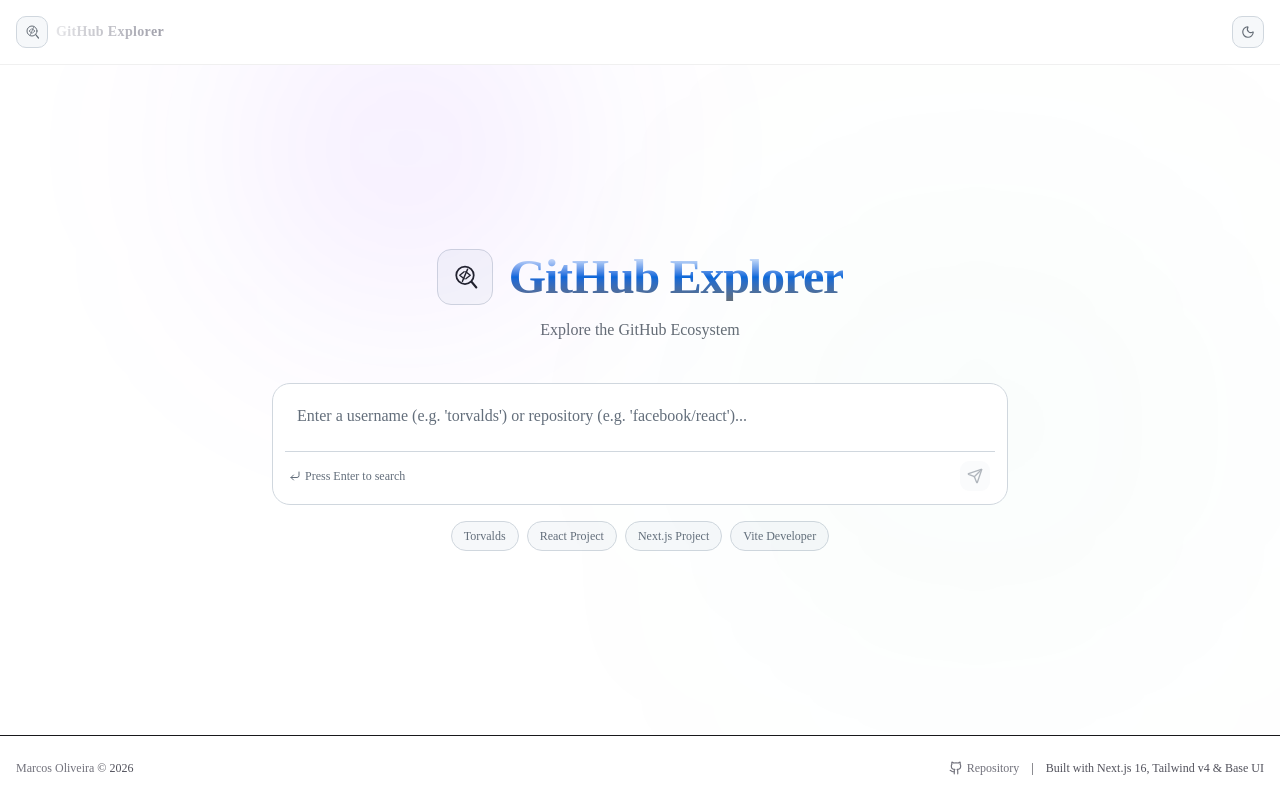
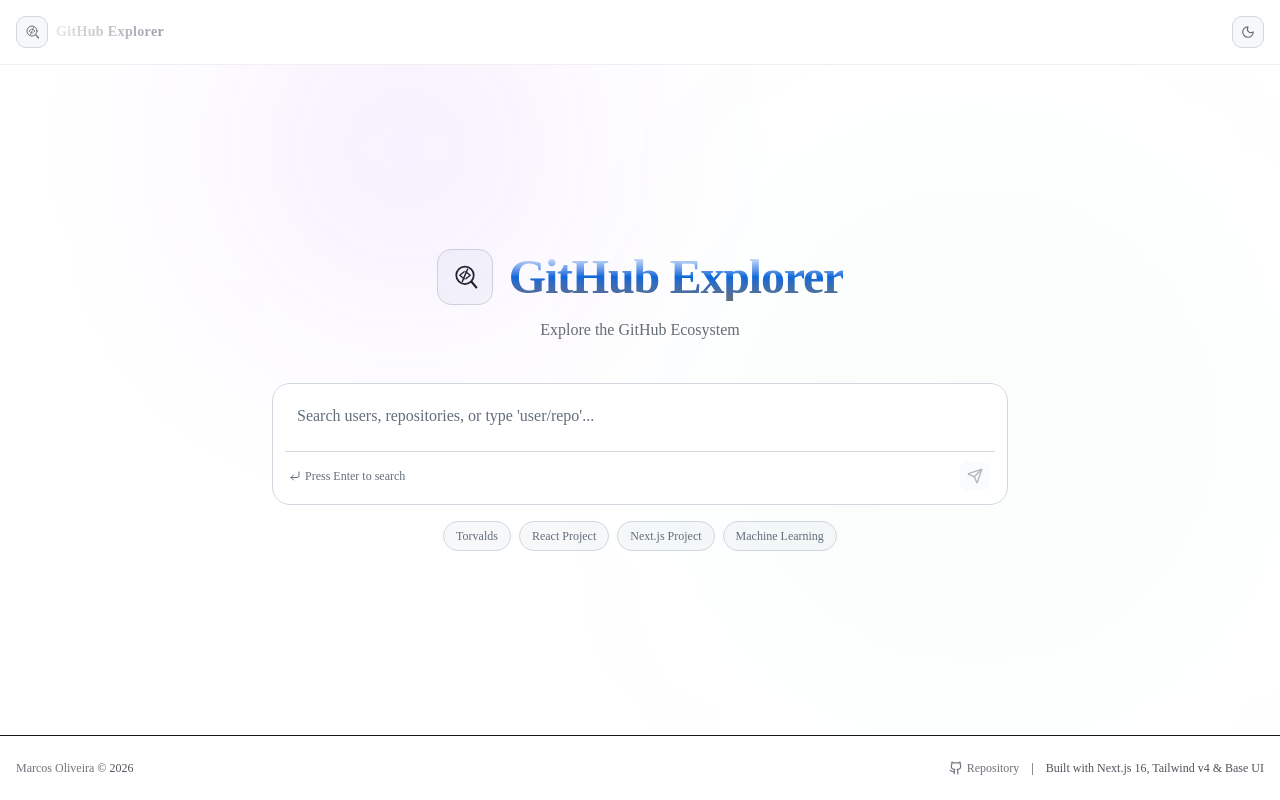
Before and after one commit to ziguifrido/github-explorer, a Next.js app: page / in a window 1280 px wide. Built offline with nearby package versions, Linux system fonts and the light colour scheme.

Commit message:
feat: wire up search UI with new results view and placeholder

```diff
--- a/src/app/page.tsx
+++ b/src/app/page.tsx
@@ -4,6 +4,7 @@
 import { useAppStore } from "@/store/useAppStore";
 import { LayoutHeader } from "@/components/LayoutHeader";
 import { ViewSearch } from "@/components/ViewSearch";
+import { ViewSearchResults } from "@/components/ViewSearchResults";
 import { ViewUser } from "@/components/ViewUser";
 import { ViewRepo } from "@/components/ViewRepo";
 import {
@@ -26,6 +27,8 @@
     }
 
     switch (view) {
+      case "results":
+        return <ViewSearchResults key="results-view" />;
       case "user":
         return <ViewUser key="user-view" />;
       case "repo":
--- a/src/components/LayoutHeader.tsx
+++ b/src/components/LayoutHeader.tsx
@@ -23,6 +23,9 @@
       repoOwner: "",
       repoName: "",
       error: null,
+      searchUsersResults: [],
+      searchReposResults: [],
+      searchQuery: "",
     });
   };
 
--- a/src/components/ViewSearch.tsx
+++ b/src/components/ViewSearch.tsx
@@ -51,7 +51,7 @@
     { label: 'Torvalds', value: 'torvalds' },
     { label: 'React Project', value: 'facebook/react' },
     { label: 'Next.js Project', value: 'vercel/next.js' },
-    { label: 'Vite Developer', value: 'yyx990803' },
+    { label: 'Machine Learning', value: 'machine learning' },
   ];
 
   return (
@@ -96,7 +96,7 @@
               }}
               onKeyDown={handleKeyDown}
               disabled={loading}
-              placeholder="Enter a username (e.g. 'torvalds') or repository (e.g. 'facebook/react')..."
+              placeholder="Search users, repositories, or type 'user/repo'..."
               className="w-full bg-transparent resize-none outline-none border-none py-2 px-3 text-sm md:text-base text-foreground placeholder-tertiary min-h-[44px] max-h-[180px] scrollbar-none font-sans"
             />
 
@@ -213,6 +213,8 @@
                     <div className="w-6 h-6 rounded-md bg-muted/60 border border-border flex items-center justify-center shrink-0">
                       {item.type === 'repo' ? (
                         <Compass className="w-3.5 h-3.5 text-tertiary group-hover:text-foreground transition-colors" />
+                      ) : item.type === 'search' ? (
+                        <History className="w-3.5 h-3.5 text-tertiary group-hover:text-foreground transition-colors" />
                       ) : (
                         <GithubIcon className="w-3.5 h-3.5 text-tertiary group-hover:text-foreground transition-colors" />
                       )}
```
